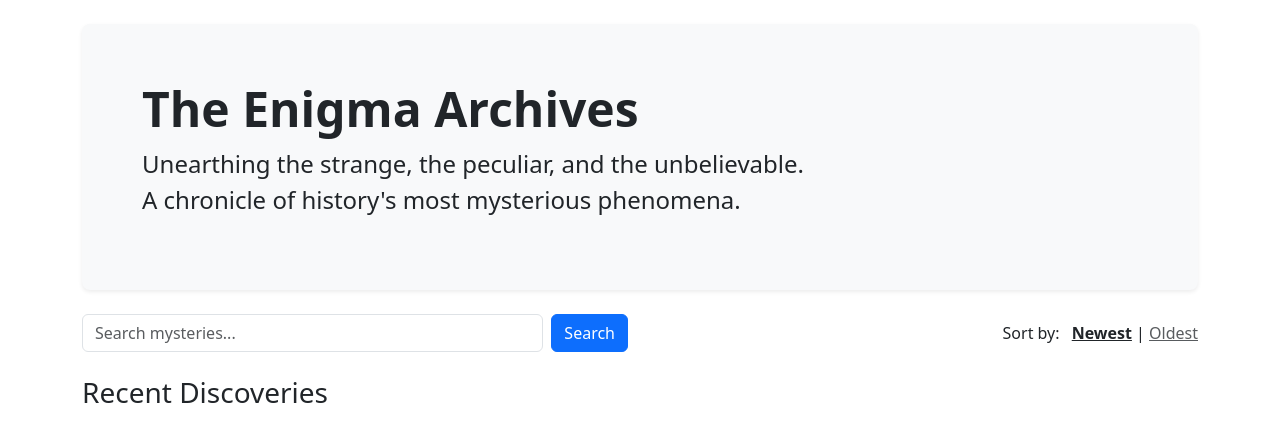
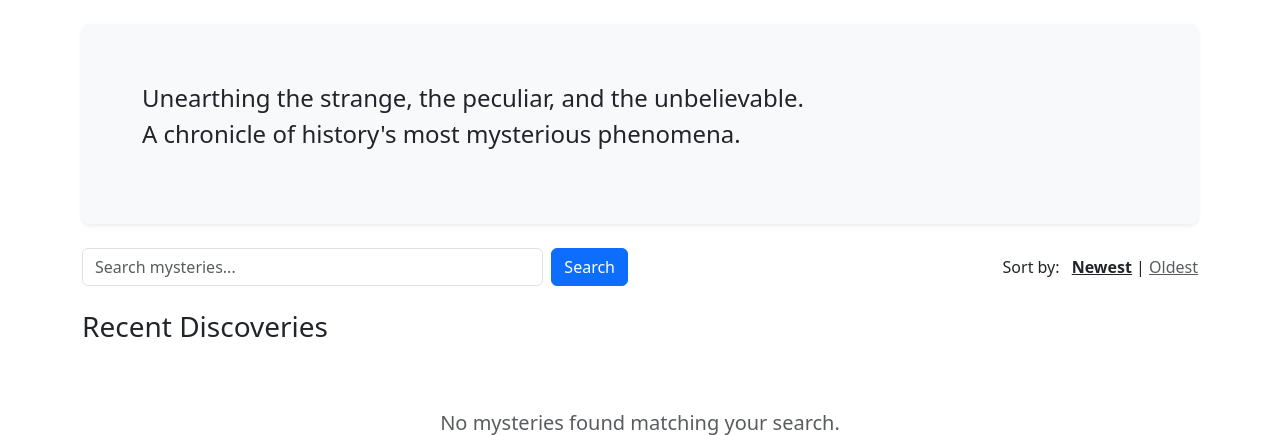
Before and after one commit to 13aakash/BLOG, a Flask app: page / in a window 1280 px wide. Shown: the part 56-491 px from the top of the page. Run offline with Flask 3, Linux system fonts and the light colour scheme.

Commit message:
Update index.html

```diff
--- a/templates/index.html
+++ b/templates/index.html
@@ -3,7 +3,6 @@
 {% block content %}
     <div class="p-5 mb-4 bg-light rounded-3 shadow-sm">
         <div class="container-fluid py-2">
-            <h1 class="display-5 fw-bold">The Enigma Archives</h1>
             <p class="col-md-8 fs-4">
                 Unearthing the strange, the peculiar, and the unbelievable.
                 A chronicle of history's most mysterious phenomena.
@@ -60,4 +59,5 @@
             </div>
         {% endif %}
     </div>
+
 {% endblock %}
```
